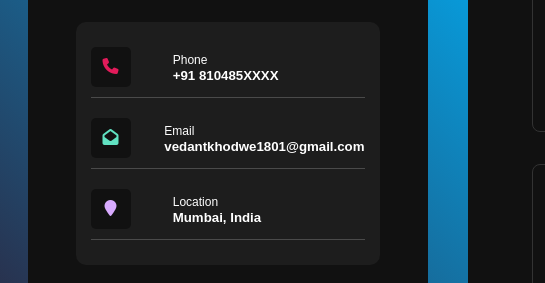
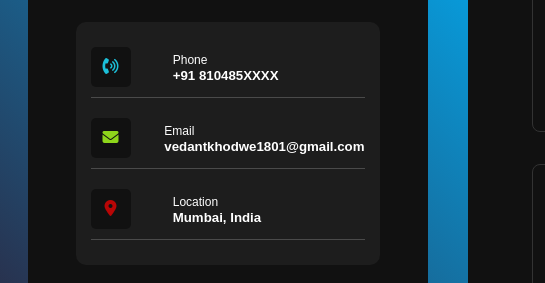
Before and after one commit to Luciferrr2709/vkportfolio.github.io, a plain HTML site: page index.html in a window 1280 px wide. Shown: the part 517-800 px from the top of the page, 0-545 px from the left. Drawn offline with Linux system fonts and the light colour scheme.

Commit message:
Update index.html

```diff
--- a/index.html
+++ b/index.html
@@ -32,7 +32,7 @@
                 <div class="contact-info">
                     <div class="row">
                         <div class="icon">
-                            <i class="fa fa-phone" style="color:var(--dark-magenta)"></i>
+                            <i class="fa-solid fa-phone-volume" style="color:rgb(28, 192, 217);"></i>
                         </div>
                         <div class="content">
                              <span>Phone</span>
@@ -42,7 +42,7 @@
 
                     <div class="row">
                         <div class="icon">
-                            <i class="fa fa-envelope-open" style="color:var(--light-green)"></i>
+                            <i class="fa-solid fa-envelope" style="color:rgb(142, 214, 27);"></i>
                         </div>
                         <div class="content">
                              <span>Email</span>
@@ -52,7 +52,7 @@
 
                     <div class="row">
                         <div class="icon">
-                            <i class="fa fa-map-marker" style="color:var(--light-purple)"></i>
+                            <i class="fa-solid fa-location-dot" style="color:rgb(184, 6, 6);"></i>
                         </div>
                         <div class="content">
                              <span>Location</span>
```
